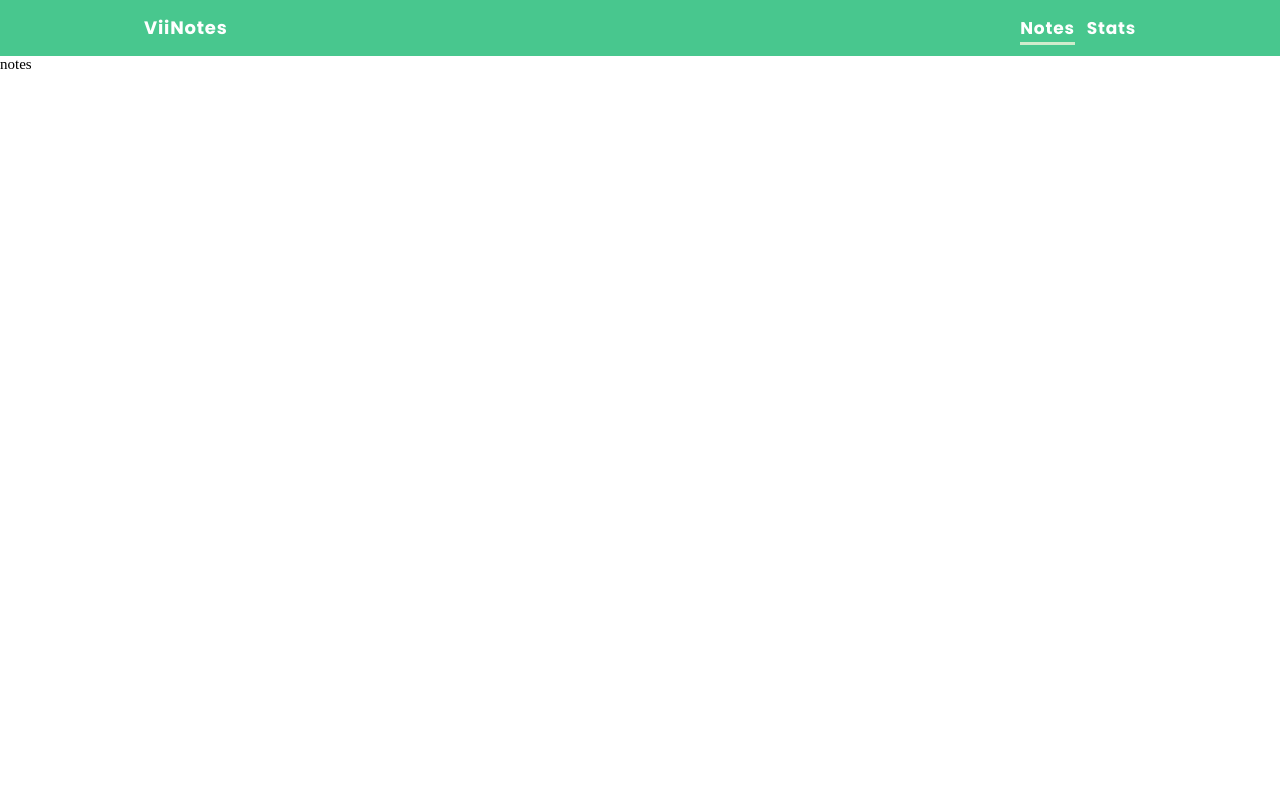
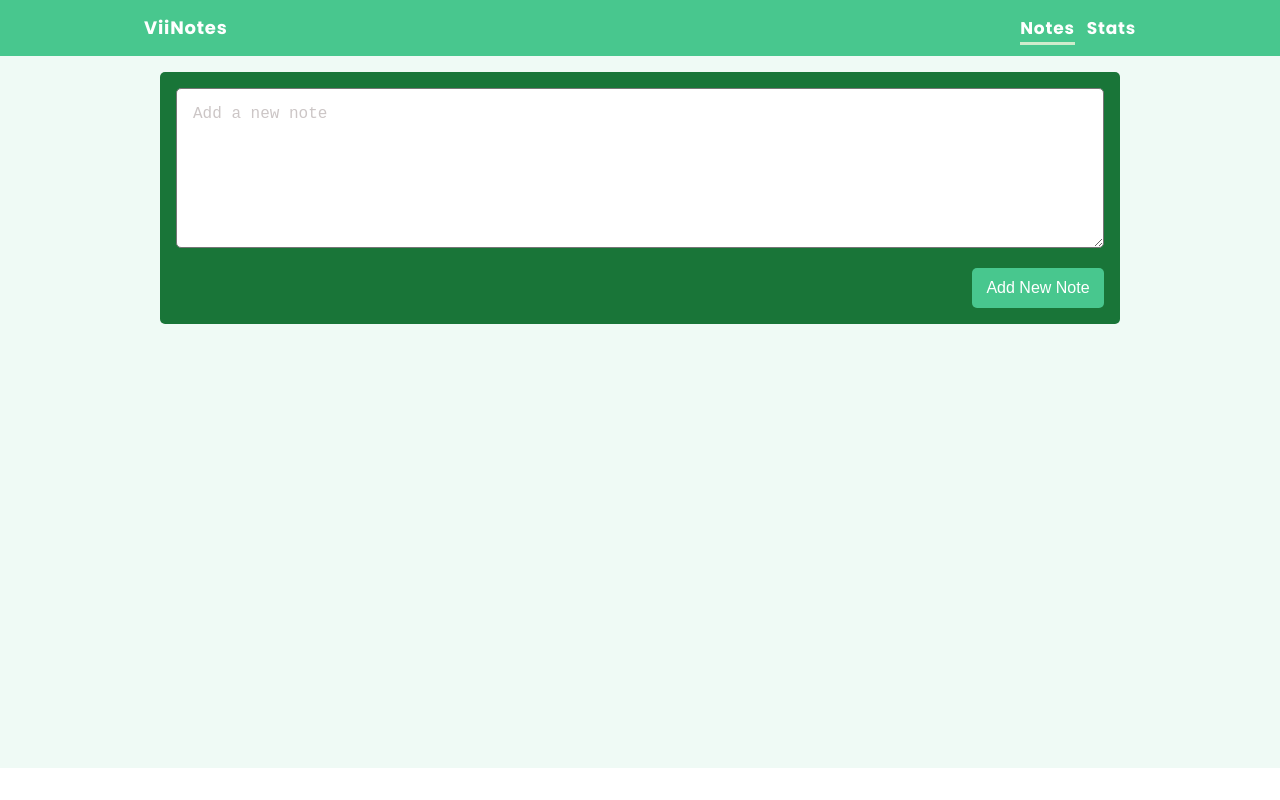
Before and after one commit to zeyd-inik/ViiNotes, a Vue app: page / in a window 1280 px wide. Built offline with nearby package versions, Linux system fonts and the light colour scheme.

Commit message:
Create AddNoteForms Component

```diff
--- a/src/App.vue
+++ b/src/App.vue
@@ -1,5 +1,5 @@
 <script setup>
-import Navbar from '@/components/Navbar.vue';
+import Navbar from '@/components/UI/Navbar.vue';
 </script>
 
 <template>
@@ -12,6 +12,4 @@ import Navbar from '@/components/Navbar.vue';
 
 <style scoped>
 @import url('https://fonts.googleapis.com/css2?family=Open+Sans:wght@300;400;500;600;700&family=Poppins:ital,wght@0,700;1,400;1,800&display=swap');
-
-
 </style>
--- /dev/null
+++ b/src/components/AddNotesForm.vue
@@ -0,0 +1,45 @@
+<script setup></script>
+<template>
+    <form>
+        <textarea placeholder="Add a new note"></textarea>
+        <button class="btn" type="submit">add new note</button>
+    </form>
+</template>
+
+<style lang="scss" scoped>
+form {
+    background-color: rgb(25, 117, 56);
+    width: 100%;
+    min-height: 240px;
+    padding: 1rem;
+    border-radius: 5px;
+    textarea {
+        height: 160px;
+        width: 100%;
+        border-radius: 5px;
+        resize: vertical;
+        padding: 1rem;
+        outline: none;
+        font-size: larger;
+        &::placeholder {
+            color: rgb(204, 198, 198);
+            font-size: large;
+        }
+    }
+    .btn {
+        display: block;
+        margin-left: auto;
+        border-radius: 5px;
+        border: none;
+        padding: 0.7rem 0.9rem;
+        font-size: 16px;
+        color: white;
+        background-color: #48c78e;
+        margin-top: 16px;
+        text-transform: capitalize;
+        &:hover {
+            cursor: pointer;
+        }
+    }
+}
+</style>
--- a/src/views/ViewNotes.vue
+++ b/src/views/ViewNotes.vue
@@ -1,7 +1,23 @@
+<script setup>
+import AddNotesForm from '../components/AddNotesForm.vue';
+</script>
+
 <template>
-    <div>notes</div>
+    <div class="container">
+        <div class="wrapper">
+            <AddNotesForm />
+        </div>
+    </div>
 </template>
 
-<script setup></script>
-
-<style lang="scss" scoped></style>
+<style lang="scss" scoped>
+.container {
+    min-height: calc(100vh - (55.78px + 2rem));
+    background-color: #effaf5;
+    .wrapper {
+        max-width: 1024px;
+        margin: 0 auto;
+        padding: 1rem 2rem;
+    }
+}
+</style>
```
Also changed, not shown: src/components/UI/Navbar.vue (renamed from src/components/Navbar.vue).
